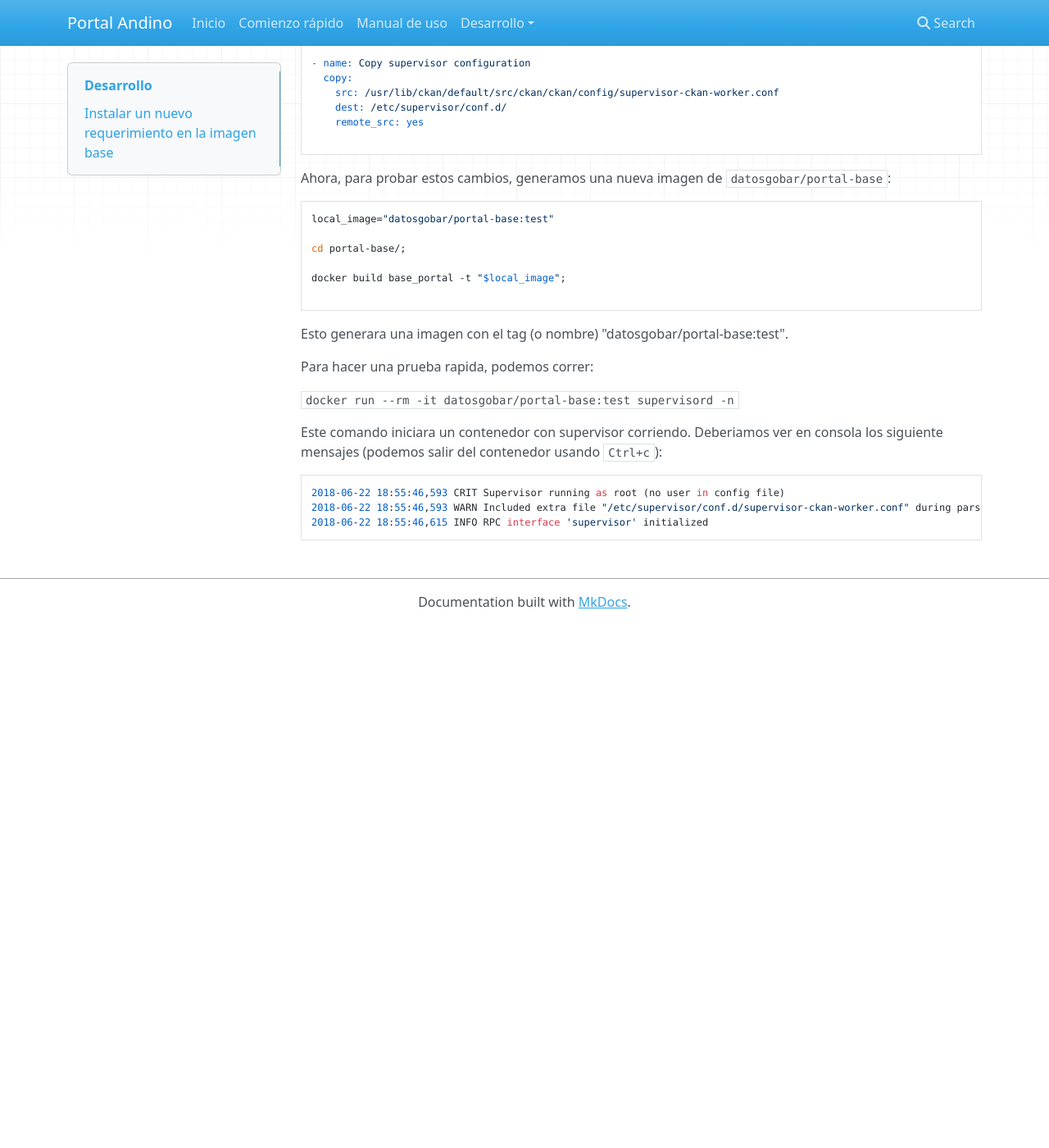
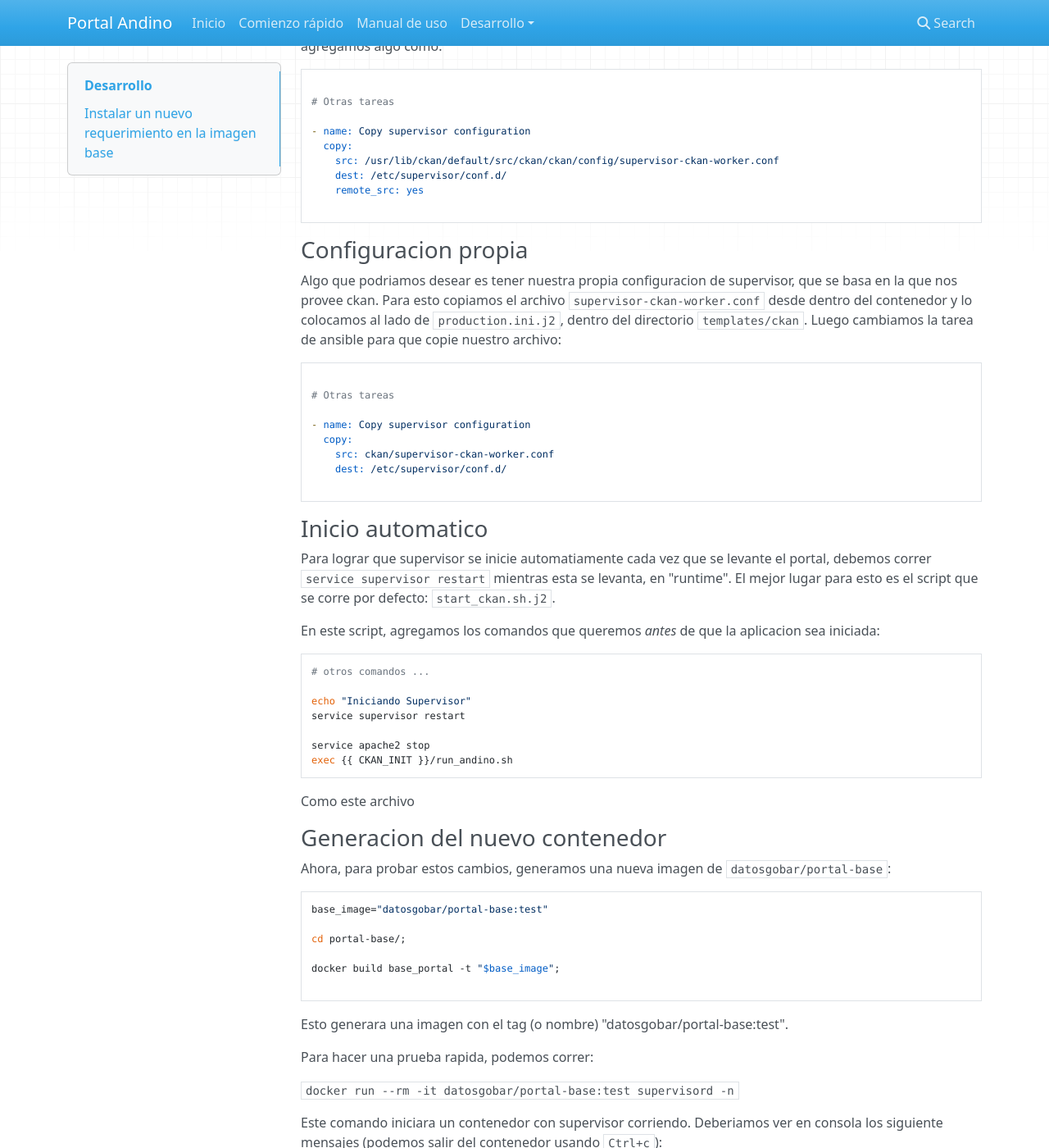
Before and after one commit to datosgobar/portal-andino, an MkDocs documentation site: the page built from docs/developers/development.md, in a window 1280 px wide and 1400 px high, scrolled down 892 px. Shown: the whole window at 82% size. Built offline with MkDocs 1.6.1, drawn with Linux system fonts in a browser that asks for light colours; nearby versions of some CDN libraries; old or Windows-style settings are respelled for this version of MkDocs; before the commit the page ends 1654 px from its top, so only the background shows below that; some of the changed text lies outside the part shown.

Commit message:
Actualizo la documentacion de desarrollo
Agrego como configurar un nuevo requerimiento y probarlo

````diff
--- a/docs/developers/development.md
+++ b/docs/developers/development.md
@@ -4,11 +4,13 @@
 
 Si necesitamos instalar y configurar un nuevo requerimiento para andino, lo recomendable es instalarlo
 en la imagen de datosgobar/portal-base. Esto permitira mantener el build de datosgobar/portal-andino
-mas pequeño.
+mas pequeño y rapido.
 
 Para ejemplificar esto, supondremos que queremos levantar los workers de RQ usando supervisor.
 Esta implementación, presente en [ckan 2.7](http://docs.ckan.org/en/2.7/maintaining/background-tasks.html#background-job-queues),
 require levantar [supervisor](http://supervisord.org/) con una [configuración especial](https://github.com/ckan/ckan/blob/2.7/ckan/config/supervisor-ckan-worker.conf) para levantar los workers.
+
+### Instalar nuevo requerimiento
 
 Para instalar `supervisor` en el portal base, podemos hacer uso de la tarea de `ansible` encargada de instalar los
 requerimientos para la aplicación. A la fecha, este código se encuentra en [`dependencies.yml`](https://github.com/datosgobar/portal-base/blob/c2dfe6613af1b56ae07e6e1303245f6c206a7066/base_portal/roles/portal/tasks/dependencies.yml#L18)
@@ -32,6 +34,8 @@
 Al agregar `supervisor`, este sera instalado cuando la generacion de la imagen termine.
 Ahora solo lo siguiente seria agregar la configuracion para levantar las colas de rq, con la configuracion que trae ckan.
 
+### Configuracion
+
 El mejor punto para agrgar esta configuracion es en el archivo [`configure.yml`](https://github.com/datosgobar/portal-base/blob/c2dfe6613af1b56ae07e6e1303245f6c206a7066/base_portal/roles/portal/tasks/configure.yml).
 El mismo es utilizado _despues_ de que ckan es instalado, por lo que el archivo de configuracion ya esta presente en el sistema.
 
@@ -50,14 +54,55 @@
 
 ```
 
+### Configuracion propia
+
+Algo que podriamos desear es tener nuestra propia configuracion de supervisor, que se basa en la que nos
+provee ckan. Para esto copiamos el archivo `supervisor-ckan-worker.conf` desde dentro del contenedor y
+lo colocamos al lado de `production.ini.j2`, dentro del directorio `templates/ckan`.
+Luego cambiamos la tarea de ansible para que copie nuestro archivo:
+
+```yaml
+
+# Otras tareas
+
+- name: Copy supervisor configuration
+  copy:
+    src: ckan/supervisor-ckan-worker.conf
+    dest: /etc/supervisor/conf.d/
+
+```
+
+### Inicio automatico
+
+Para lograr que supervisor se inicie automatiamente cada vez que se levante el portal,
+debemos correr `service supervisor restart` mientras esta se levanta, en "runtime". El mejor lugar para esto
+es el script que se corre por defecto: `start_ckan.sh.j2`.
+
+En este script, agregamos los comandos que queremos *antes* de que la aplicacion sea iniciada:
+
+```
+# otros comandos ...
+
+echo "Iniciando Supervisor"
+service supervisor restart
+
+service apache2 stop
+exec {{ CKAN_INIT }}/run_andino.sh
+```
+
+
+Como este archivo
+
+### Generacion del nuevo contenedor
+
 Ahora, para probar estos cambios, generamos una nueva imagen de `datosgobar/portal-base`:
 
 ```
-local_image="datosgobar/portal-base:test"
+base_image="datosgobar/portal-base:test"
 
 cd portal-base/;
 
-docker build base_portal -t "$local_image";
+docker build base_portal -t "$base_image";
 
 ```
 
@@ -75,3 +120,44 @@
 2018-06-22 18:55:46,593 WARN Included extra file "/etc/supervisor/conf.d/supervisor-ckan-worker.conf" during parsing
 2018-06-22 18:55:46,615 INFO RPC interface 'supervisor' initialized
 ```
+
+Para probar esto directamente en el contenedor de `portl-andino`, debemos
+**generar una nueva imagen del contenedor en base a la imagen del portal base**.
+Para esto, en el archivo `Dockerfile` del portal, cambiamor el `FROM`, utilizando la
+imagen que acabamos de crear:
+
+```
+FROM datosgobar/portal-base:test
+
+# ... otros comandos
+```
+
+Ahora generamos la nueva imagen:
+
+```
+cd portal-andino/
+
+docker build -t portal-andino:test .
+```
+
+
+Luego iniciamos la aplicacion en modo desarrollo:
+
+```
+cd portal-andino/
+
+./dev.sh setup;
+```
+
+
+Una vez iniciada la aplicacion, entramos al contenedor y verificamos que supervisor este corriendo:
+
+```
+cd portal-andino/
+./dev.sh console
+
+# Una vez en el contenedor
+supervisord -n
+```
+
+En este momento deberiamos ver como se inicializa supervisor. Para salir, usamos  `Ctrl + C`.
````
